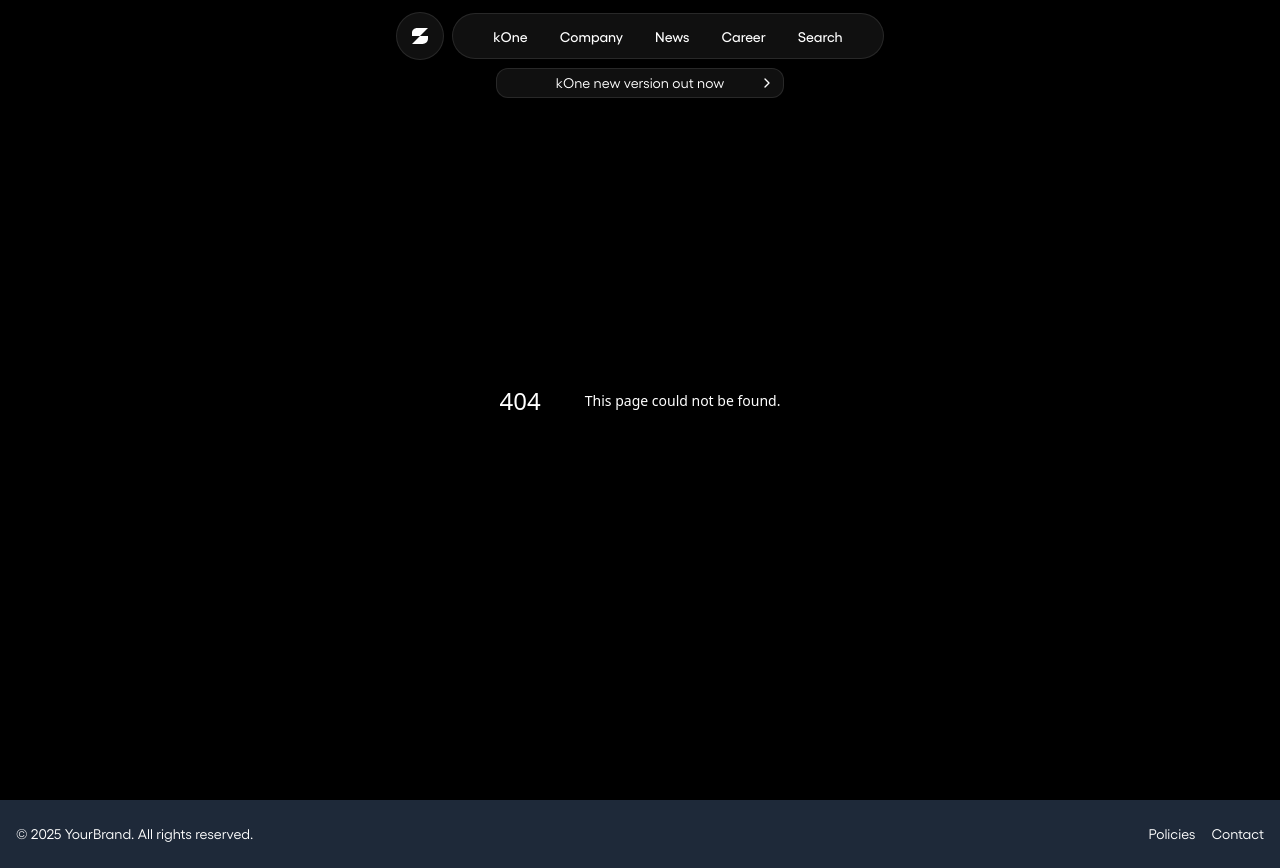
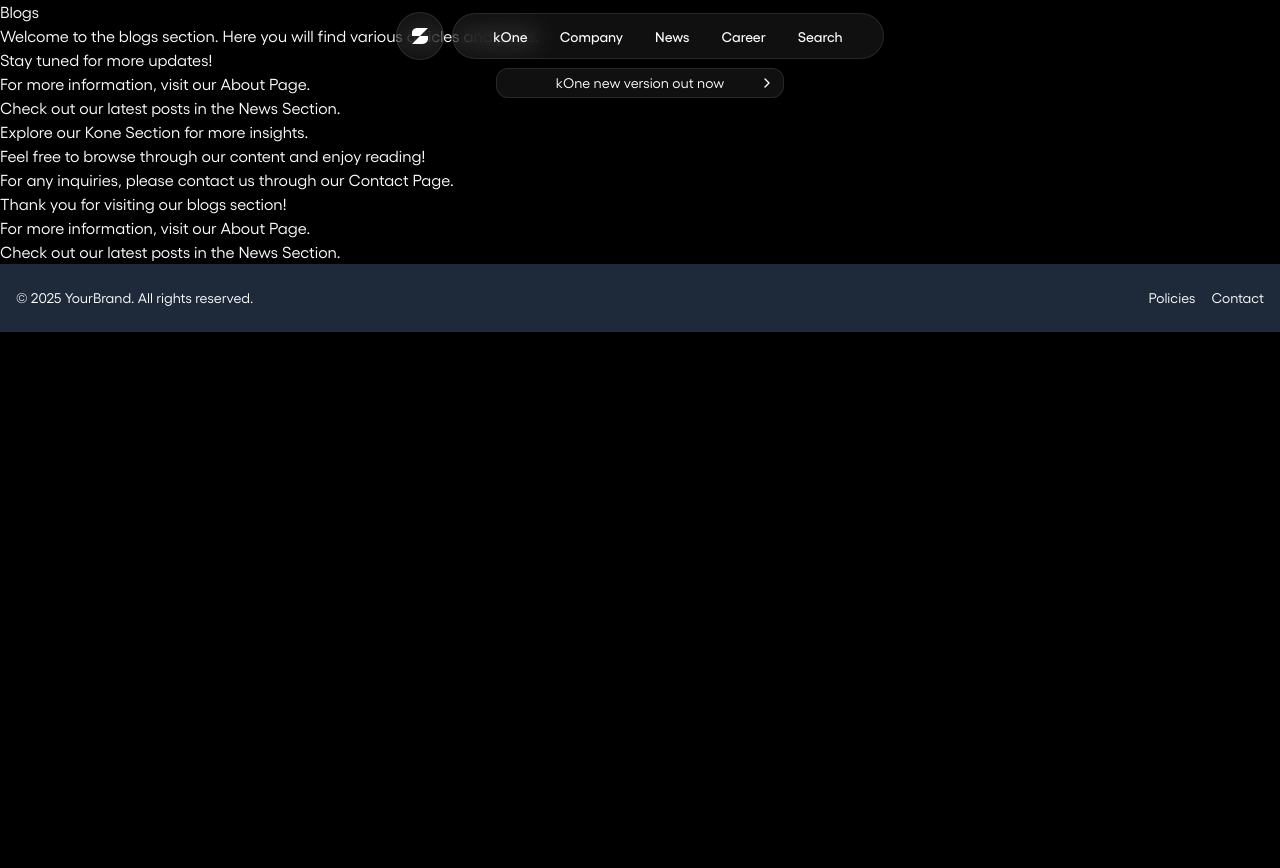
Before and after one commit to Piyush289kumar/kiorons_ai, a Next.js app: page /blogs in a window 1280 px wide. Before the commit this address had no page. After the commit the page ends 800 px from the top, so only its background shows below. Built offline with nearby package versions, Linux system fonts and the light colour scheme.

Commit message:
Add Blogs section with introductory content and navigation links

```diff
--- /dev/null
+++ b/src/app/blogs/page.js
@@ -0,0 +1,36 @@
+"use client";
+
+export default function Blogs() {
+  return (
+    <>
+      <h1>Blogs</h1>
+      <p>
+        Welcome to the blogs section. Here you will find various articles and
+        posts.
+      </p>
+      <p>Stay tuned for more updates!</p>
+      <p>
+        For more information, visit our <a href="/about">About Page</a>.
+      </p>
+      <p>
+        Check out our latest posts in the <a href="/news">News Section</a>.
+      </p>
+      <p>
+        Explore our <a href="/kone">Kone Section</a> for more insights.
+      </p>
+      <p>Feel free to browse through our content and enjoy reading!</p>
+      <p>
+        For any inquiries, please contact us through our{" "}
+        <a href="/contact">Contact Page</a>.
+      </p>
+      <p>Thank you for visiting our blogs section!</p>
+      <p>
+        For more information, visit our <a href="/about">About Page</a>.
+      </p>
+
+      <p>
+        Check out our latest posts in the <a href="/news">News Section</a>.
+      </p>
+    </>
+  );
+}
--- a/src/app/components/NewsSection.tsx
+++ b/src/app/components/NewsSection.tsx
@@ -102,7 +102,7 @@ export default function NewsSection() {
                 Latest news
               </h2>
             </div>
-            <Link href="/news" className="flex items-center gap-1 group w-fit">
+            <Link href="/blogs" className="flex items-center gap-1 group w-fit">
               <span className="mt-3 text-xs text-balance leading-6 transition-colors group-hover:text-blue-300">
                 View more
               </span>
@@ -133,7 +133,7 @@ export default function NewsSection() {
               </h2>
             </div>
 
-            <Link href="/news" className="flex items-center gap-1 group w-fit">
+            <Link href="/blogs" className="flex items-center gap-1 group w-fit">
               <span className="mt-3 text-xs text-balance leading-6 transition-colors group-hover:text-blue-300">
                 View more
               </span>
--- a/src/app/page.js
+++ b/src/app/page.js
@@ -1,6 +1,5 @@
 "use client";
 
-import { useCallback } from "react";
 import AboutSection from "./components/AboutSection";
 import KoneSection from "./components/KoneSection";
 import HeroSection from "./components/HeroSection";
```
